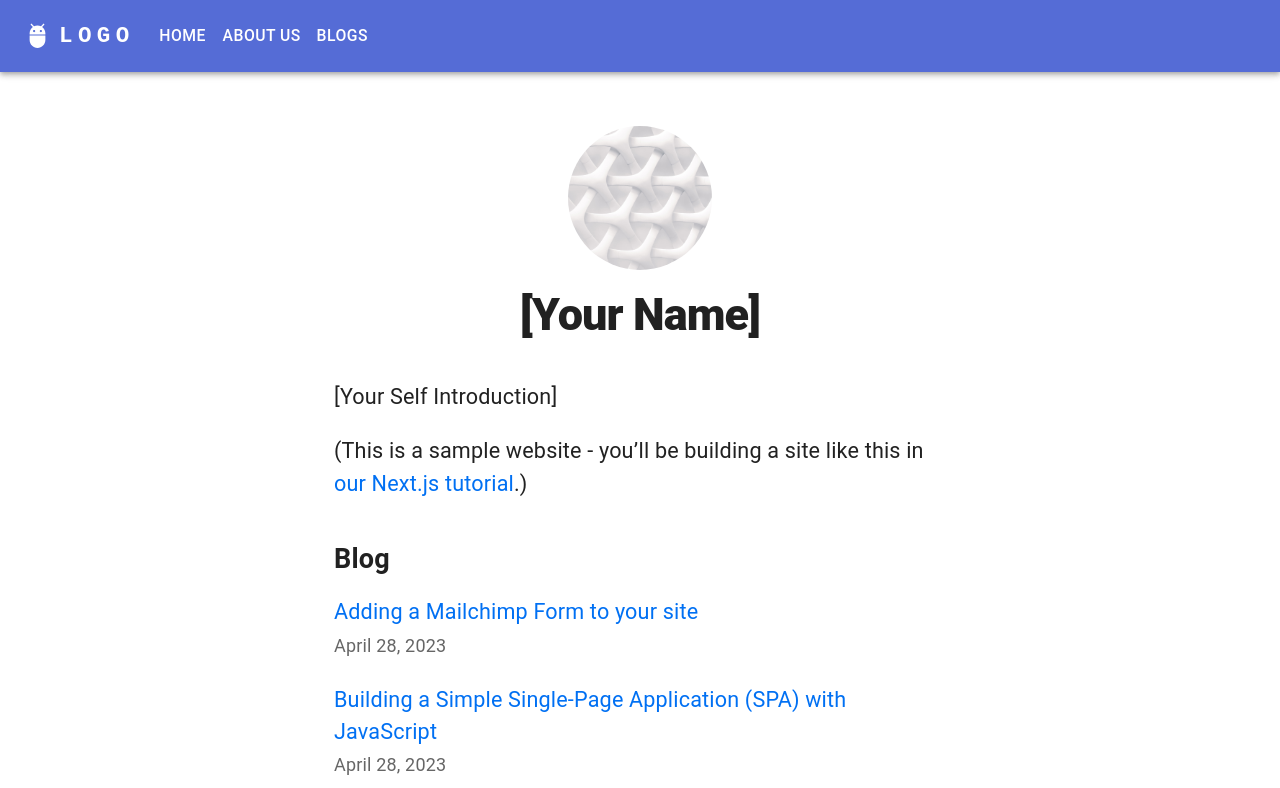
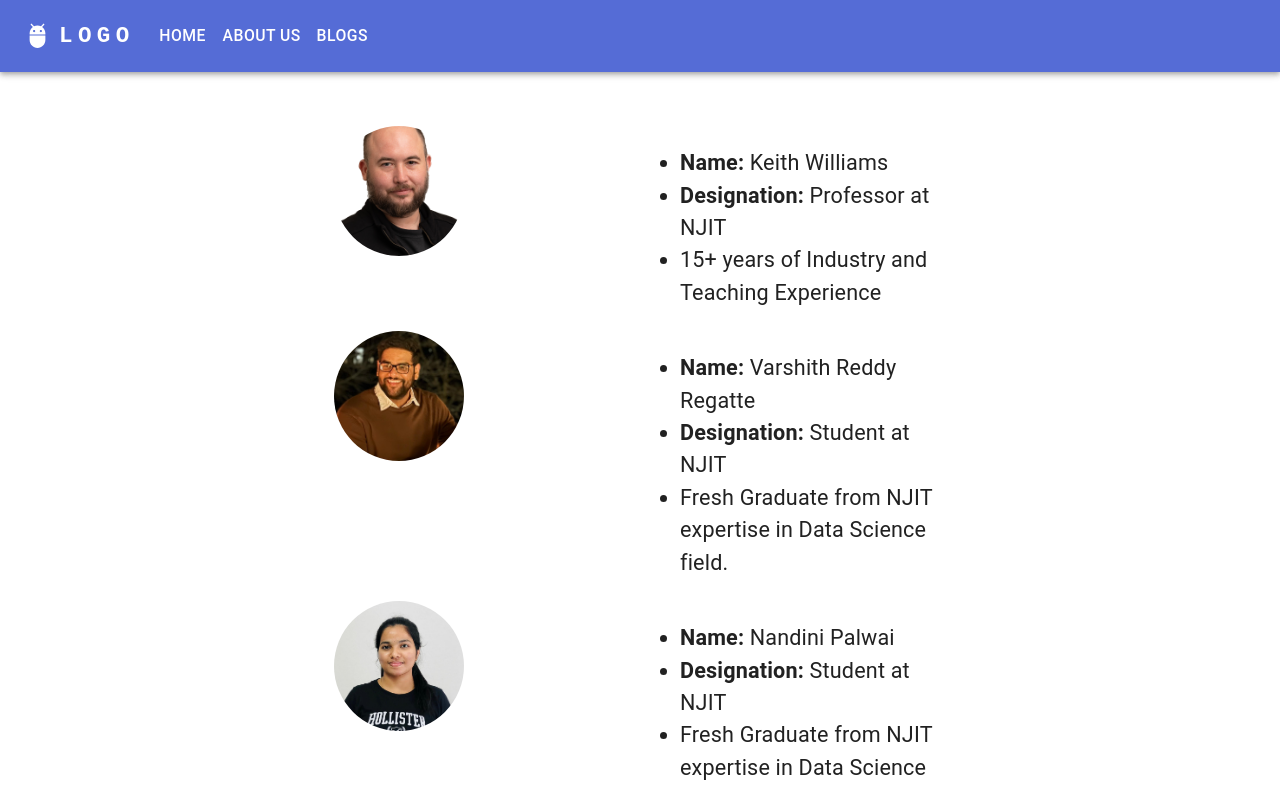
Before and after one commit to NJIT-WIS/project-2-team-rockedu, a Next.js app: page /about in a window 1280 px wide. Shown: the top 788 px of the page. Built offline with nearby package versions, Linux system fonts and the light colour scheme.

Commit message:
fix: added about page

```diff
--- a/pages/about.js
+++ b/pages/about.js
@@ -7,30 +7,73 @@ import Date from '../components/date'
 
 export default function Home({ allPostsData }) {
   return (
-    <Layout home>
+    <Layout home noNameImage>
       <Head>
         <title>{`${siteTitle} | About`}</title>
       </Head>
       <section className={utilStyles.headingMd}>
-        <p>[Your Self Introduction]</p>
-        <p>
-          (This is a sample website - you’ll be building a site like this in{' '}
-          <a href="https://nextjs.org/learn">our Next.js tutorial</a>.)
-        </p>
-      </section>
-      <section className={`${utilStyles.headingMd} ${utilStyles.padding1px}`}>
-        <h2 className={utilStyles.headingLg}>Blog</h2>
-        <ul className={utilStyles.list}>
-          {allPostsData.map(({ id, date, title }) => (
-            <li className={utilStyles.listItem} key={id}>
-              <Link href={`/posts/${id}`}>{title}</Link>
-              <br />
-              <small className={utilStyles.lightText}>
-                <Date dateString={date} />
-              </small>
-            </li>
-          ))}
-        </ul>
+
+        <div
+          dangerouslySetInnerHTML={
+            {
+              __html: `
+          <div style="display:flex;">
+          <div style="flex:1;">
+            <img src="images/ldapimage.png" alt="Alt text" style="border-radius:60%; width:130px; height:130px; object-fit:cover;margin-bottom:30px;" />
+          </div>
+
+          <div style="flex:1;">
+            <ul>
+              <li><b>Name:</b> Keith Williams</li>
+              <li><b>Designation:</b> Professor at NJIT</li>
+              <li>15+ years of Industry and Teaching Experience</li>
+            </ul>
+          </div>
+        </div>
+
+        <div style="display:flex;">
+          <div style="flex:1;">
+            <img src="images/varshith.jpeg" alt="Alt text" style="border-radius:60%; width:130px; height:130px; object-fit:cover;margin-bottom:30px;" />
+          </div>
+          <div style="flex:1;">
+            <ul>
+              <li><b>Name:</b> Varshith Reddy Regatte</li>
+              <li><b>Designation:</b> Student at NJIT</li>
+              <li>Fresh Graduate from NJIT expertise in Data Science field.</li>
+            </ul>
+          </div>
+        </div>
+
+
+        <div style="display:flex;">
+          <div style="flex:1;">
+            <img src="images/nandini.jpeg" alt="Alt text" style="border-radius:60%; width:130px; height:130px; object-fit:cover;margin-bottom:30px;" />
+          </div>
+          <div style="flex:1;">
+            <ul>
+              <li><b>Name:</b> Nandini Palwai</li>
+              <li><b>Designation:</b> Student at NJIT</li>
+              <li>Fresh Graduate from NJIT expertise in Data Science field.</li>
+            </ul>
+          </div>
+        </div>
+
+
+        <div style="display:flex;">
+          <div style="flex:1;">
+            <img src="images/ramya.jpeg" alt="Alt text" style="border-radius:60%; width:130px; height:130px; object-fit:cover;margin-bottom:30px;" />
+          </div>
+          <div style="flex:1;">
+            <ul>
+              <li><b>Name:</b> Ramya Kammari</li>
+              <li><b>Designation:</b> Student at NJIT</li>
+              <li>Fresh Graduate from NJIT expertise in Information Systems.</li>
+            </ul>
+          </div>
+        </div>`
+            }
+          }
+        ></div>
       </section>
     </Layout>
   )
--- a/posts/aboutus.md
+++ /dev/null
@@ -1,63 +0,0 @@
----
-Not_Blog: True
-title: About Us
----
-
-# About Us
-
-
-
-<div style="display:flex;">
-  <div style="flex:1;">
-    <img src="/NJIT-WIS/project-2-team-rockedu/public/images/ldapimage.png" alt="Alt text" style="border-radius:60%; width:130px; height:130px; object-fit:cover;margin-bottom:30px;"/>
-  </div>
-
-  <div style="flex:1;">
-    <ul>
-      <li><b>Name:</b> Keith Williams</li>
-      <li><b>Designation:</b> Professor at NJIT</li>
-      <li>15+ years of Industry and Teaching Experience</li>
-    </ul>
-  </div>
-</div>
-
-<div style="display:flex;">
-  <div style="flex:1;">
-    <img src="/NJIT-WIS/project-2-team-rockedu/public/images/varshith.jpeg" alt="Alt text" style="border-radius:60%; width:130px; height:130px; object-fit:cover;margin-bottom:30px;"/>
-  </div>
-  <div style="flex:1;">
-    <ul>
-      <li><b>Name:</b> Varshith Reddy Regatte</li>
-      <li><b>Designation:</b> Student at NJIT</li>
-      <li>Fresh Graduate from NJIT expertise in Data Science field.</li>
-    </ul>
-  </div>
-</div>
-
-
-<div style="display:flex;">
-  <div style="flex:1;">
-    <img src="/NJIT-WIS/project-2-team-rockedu/public/images/nandini.jpeg" alt="Alt text" style="border-radius:60%; width:130px; height:130px; object-fit:cover;margin-bottom:30px;"/>
-  </div>
-  <div style="flex:1;">
-    <ul>
-      <li><b>Name:</b> Nandini Palwai</li>
-      <li><b>Designation:</b> Student at NJIT</li>
-      <li>Fresh Graduate from NJIT expertise in Data Science field.</li>
-    </ul>
-  </div>
-</div>
-
-
-<div style="display:flex;">
-  <div style="flex:1;">
-    <img src="/NJIT-WIS/project-2-team-rockedu/public/images/ramya.jpeg" alt="Alt text" style="border-radius:60%; width:130px; height:130px; object-fit:cover;margin-bottom:30px;"/>
-  </div>
-  <div style="flex:1;">
-    <ul>
-      <li><b>Name:</b> Ramya Kammari</li>
-      <li><b>Designation:</b> Student at NJIT</li>
-      <li>Fresh Graduate from NJIT expertise in Information Systems.</li>
-    </ul>
-  </div>
-</div>
```
